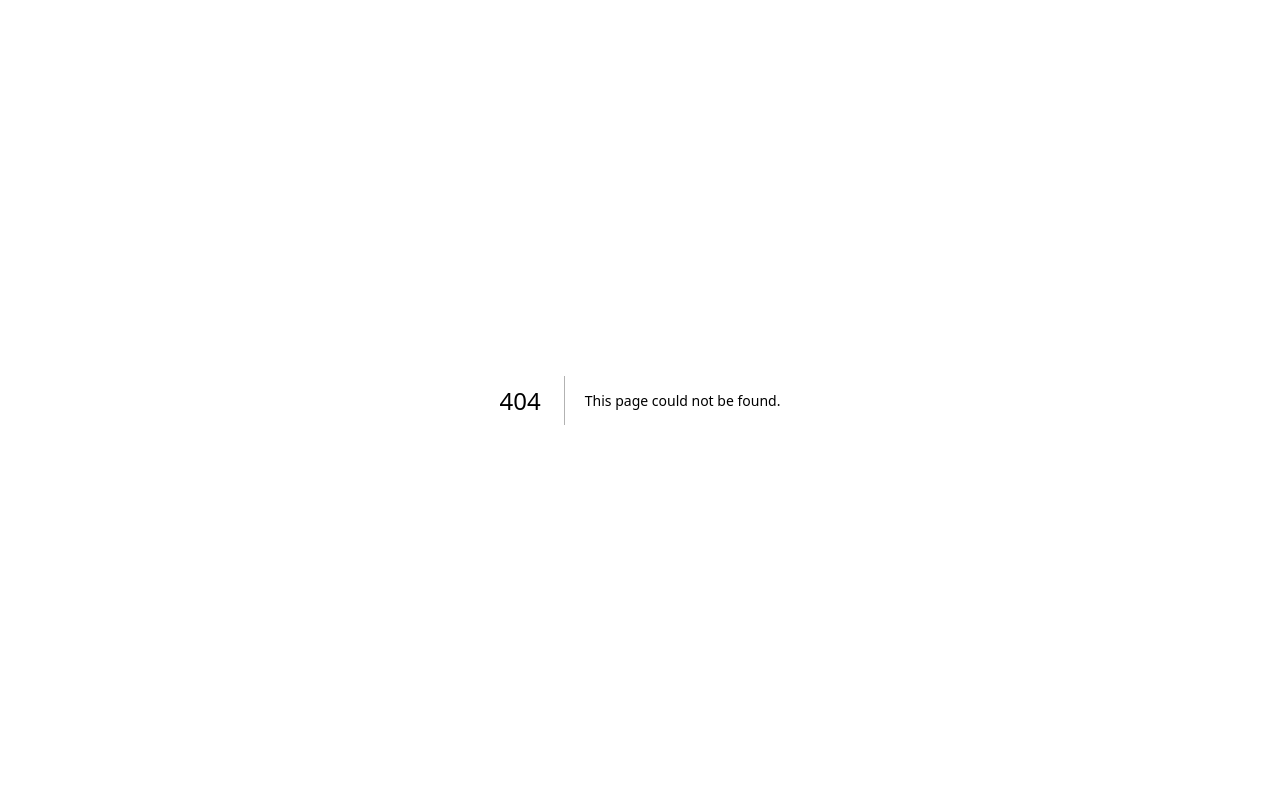
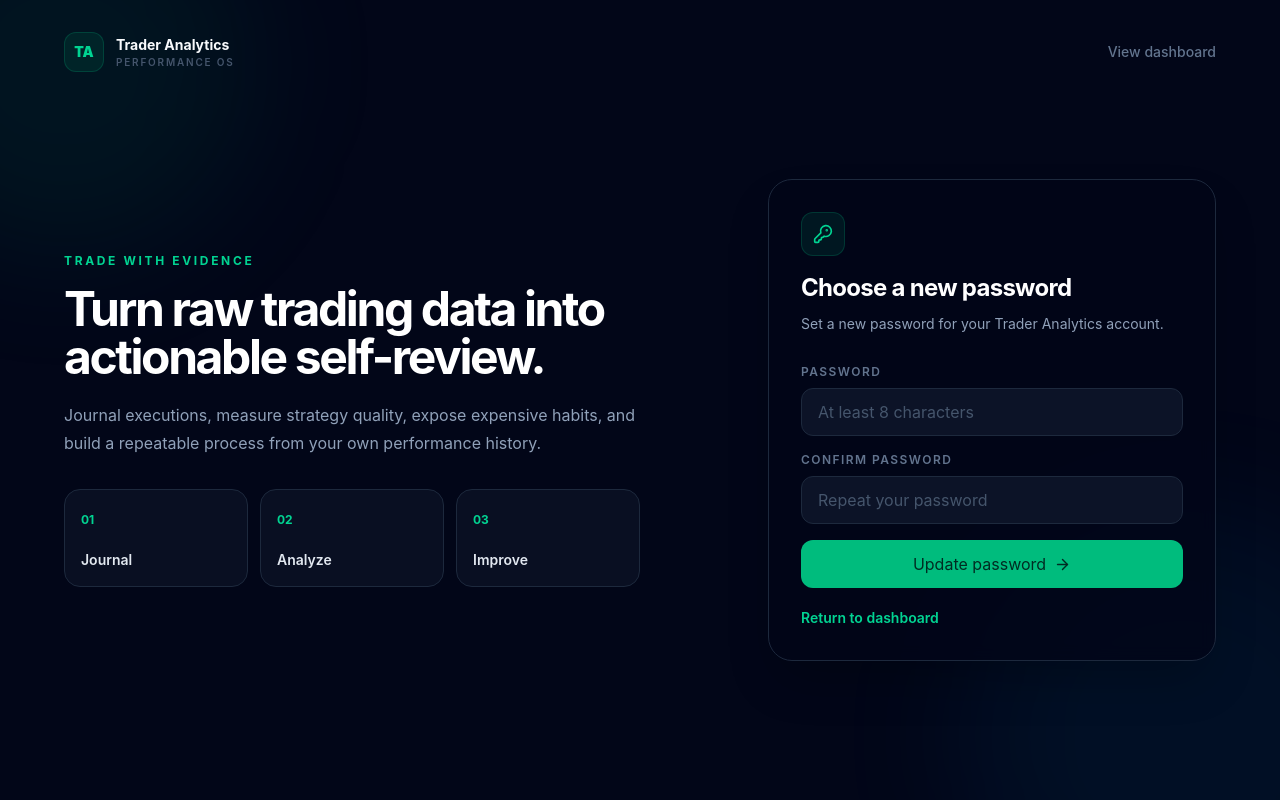
Before and after one commit to eHughs/fizix, a Next.js app: page /update-password in a window 1280 px wide. Before the commit this address had no page. Built offline with nearby package versions, Linux system fonts and the light colour scheme; no server answers.

Commit message:
Add update password page

```diff
--- /dev/null
+++ b/app/(auth)/update-password/page.tsx
@@ -0,0 +1,5 @@
+import AuthForm from "@/components/auth/AuthForm";
+
+export default function UpdatePasswordPage() {
+  return <AuthForm mode="update" />;
+}
```
